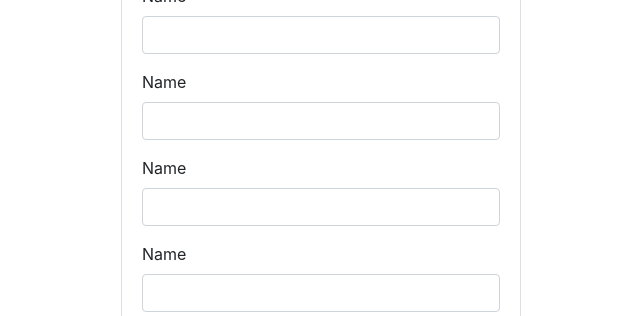
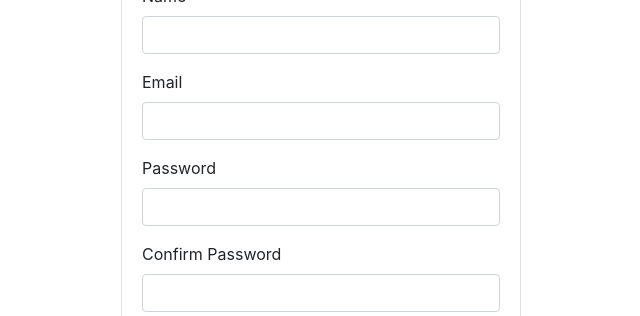
Before and after one commit to khansun/AppsReactJS, a React (Create React App) app in the folder lab6/: page /signin in a window 1280 px wide. Shown: the part 240-556 px from the top of the page, without its empty margins (319-959 px from the left). Built offline with nearby package versions, Linux system fonts and the light colour scheme; no server answers.

Commit message:
Auth Success

```diff
--- a/lab6/src/components/SignUp.js
+++ b/lab6/src/components/SignUp.js
@@ -7,7 +7,7 @@ const SignUp = ()=>{
     const passwordRef = useRef();
     const confirmPasswordRef = useRef();
     const {signUp} = useAuth();
-    const [error, setError] = useState('');
+    const [error, setError] = useState("");
     const [loading, setLoading] = useState(false);
     const handleSubmit = async (e)=>{
         e.preventDefault();
@@ -17,7 +17,7 @@ const SignUp = ()=>{
         }
         try{
             setLoading(true);
-            setError('');
+            setError("");
             await signUp(emailRef.current.value, passwordRef.current.value);
 
         }
@@ -34,22 +34,28 @@ const SignUp = ()=>{
             <Card>
                 <Card.Body>
                     <h2 className = 'text-center mb-4'>Sign Up</h2>
-                    {error && <Alert variant = 'danger'>{JSON.stringify(error)}</Alert>}
+                    {error?
+                     (<Alert variant = 'danger'>{JSON.stringify(error)}</Alert>
+                     ):(
+                     ""
+                    )}
+
+
                     <Form onSubmit = {handleSubmit}>
                         <Form.Group id = 'name'>
                             <Form.Label> Name</Form.Label>
                             <Form.Control ref = {nameRef} type = 'text' required/>
                         </Form.Group>
                         <Form.Group id = 'email'>
-                            <Form.Label> Name</Form.Label>
+                            <Form.Label> Email</Form.Label>
                             <Form.Control ref = {emailRef} type = 'email' required/>
                         </Form.Group>
                         <Form.Group id = 'password'>
-                            <Form.Label> Name</Form.Label>
+                            <Form.Label> Password</Form.Label>
                             <Form.Control ref = {passwordRef} type = 'password' required/>
                         </Form.Group>
                         <Form.Group id = 'confirm-password'>
-                            <Form.Label> Name</Form.Label>
+                            <Form.Label> Confirm Password</Form.Label>
                             <Form.Control ref = {confirmPasswordRef} type = 'password' required/>
                         </Form.Group>
                         <Button disabled={loading} className = "w-100" type = 'submit'>
--- a/lab6/src/contexts/AuthContext.js
+++ b/lab6/src/contexts/AuthContext.js
@@ -10,7 +10,7 @@ const useAuth = ()=>{
 const AuthProvider = (props) =>{
     const [currentUser, setCurrentUser] = useState({});
     const signUp = (email, password) =>{
-        return auth.createUserWithEmailPassword(email, password);
+        return auth.createUserWithEmailAndPassword(email, password);
     }
     useEffect(()=>{
        const unsubscribe = auth.onAuthStateChanged((user)=>{
--- a/lab6/src/firebase.js
+++ b/lab6/src/firebase.js
@@ -11,4 +11,3 @@ const app = firebase.initializeApp({
 
   const auth = app.auth();
   export {auth};
-  export default app;
```
Also changed, not shown: 1 other file (tests, documents, lock files or other folders).
